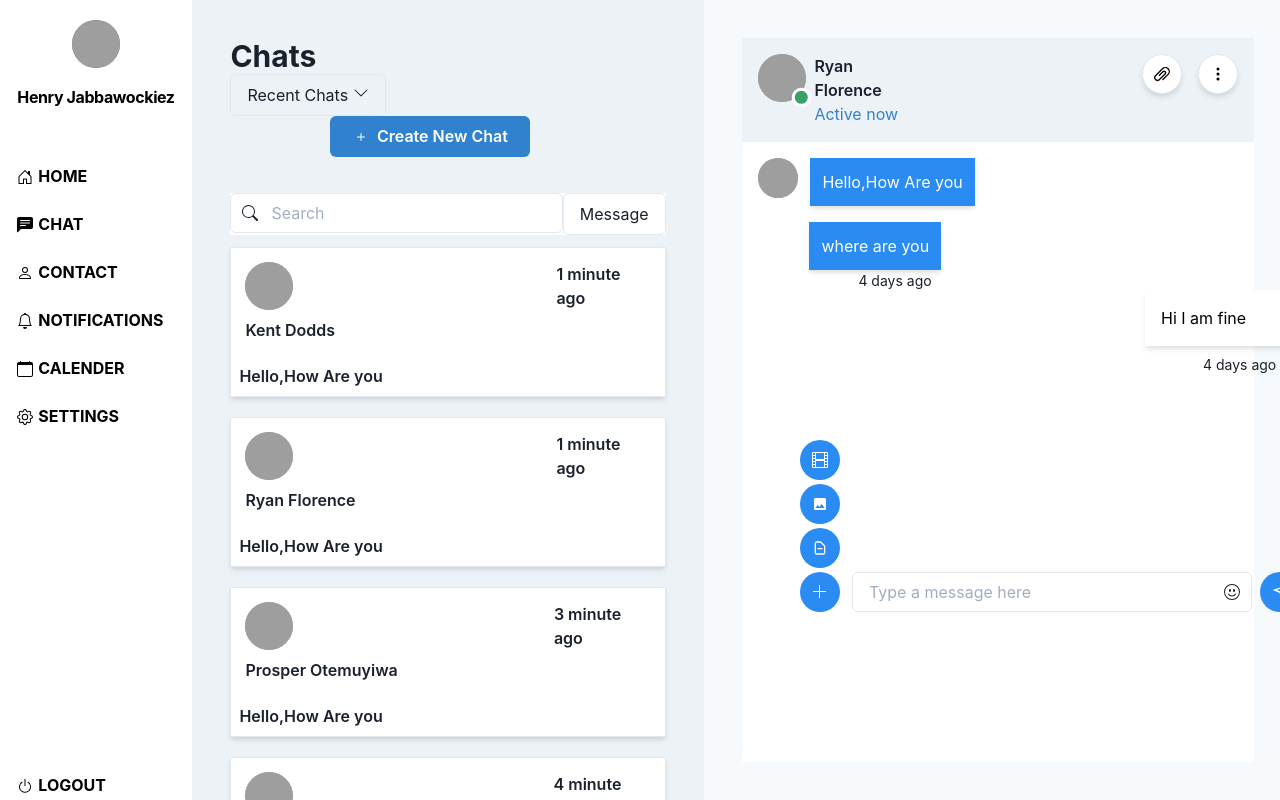
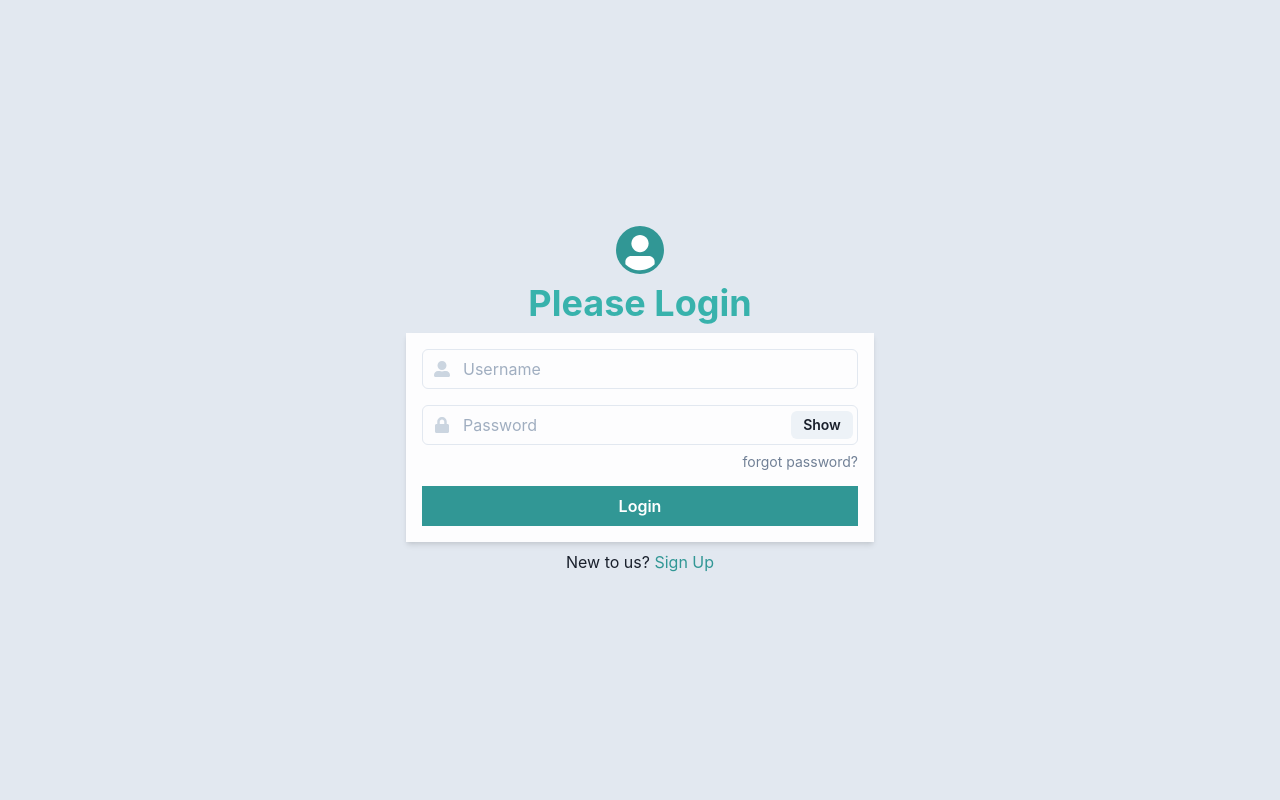
Before and after one commit to BENCYPHILIP/ChatApp, a React (Create React App) app: page / in a window 1280 px wide. Built offline with nearby package versions, Linux system fonts and the light colour scheme; grey boxes are pictures that could not be loaded.

Commit message:
login page created

```diff
--- a/package.json
+++ b/package.json
@@ -18,6 +18,7 @@
     "react": "^17.0.2",
     "react-dom": "^17.0.2",
     "react-icons": "^4.3.1",
+    "react-router-dom": "^6.2.1",
     "react-scripts": "5.0.0",
     "typescript": "^4.5.5",
     "web-vitals": "^2.1.4"
--- a/src/App.tsx
+++ b/src/App.tsx
@@ -1,8 +1,19 @@
 import './App.css';
+import {BrowserRouter as Router,Routes,Route} from 'react-router-dom'
 import Dashboard from './components/Dashboard';
+import Login from './components/Login';
+import Errorpage from './components/Errorpage'
 function App() {
   return (
-    <div><Dashboard/></div>
+    <Router>
+      <Routes>
+        <Route path="/" element={<Login/>}/>
+        <Route path="/dashboard" element={<Dashboard/>}/>
+        <Route path="*" element={<Errorpage />} />
+      </Routes>
+
+    </Router>
+
   );
 }
 
--- /dev/null
+++ b/src/components/Errorpage.tsx
@@ -0,0 +1,8 @@
+const Errorpage = () => {
+    return(
+        <div>
+            <h1 style={{color:'red',fontSize:'40px'}}>Error:page Not found</h1>
+        </div>
+    )
+}
+export default Errorpage;
--- a/src/components/Login.tsx
+++ b/src/components/Login.tsx
@@ -1,6 +1,88 @@
-
+import { Avatar, Box, Button, chakra, Flex, FormControl, FormHelperText, Heading, Input, InputGroup, InputLeftElement, InputRightElement, Link, Stack } from "@chakra-ui/react";
+import { useState } from "react";
+import { FaUserAlt, FaLock } from "react-icons/fa";
 
 const Login = () => {
+    const CFaUserAlt = chakra(FaUserAlt);
+    const CFaLock = chakra(FaLock);
+    const [showPassword, setShowPassword] = useState(false);
 
+    const handleShowClick = () => setShowPassword(!showPassword);
+   return(
+    <Flex
+    flexDirection="column"
+    width="100wh"
+    height="100vh"
+    backgroundColor="gray.200"
+    justifyContent="center"
+    alignItems="center"
+  >
+    <Stack
+      flexDir="column"
+      mb="2"
+      justifyContent="center"
+      alignItems="center"
+    >
+      <Avatar bg="teal.500" />
+      <Heading color="teal.400">Please Login</Heading>
+      <Box minW={{ base: "90%", md: "468px" }}>
+        <form>
+          <Stack
+            spacing={4}
+            p="1rem"
+            backgroundColor="whiteAlpha.900"
+            boxShadow="md"
+          >
+            <FormControl>
+              <InputGroup>
+                <InputLeftElement
+                  pointerEvents="none"
+                  children={<CFaUserAlt color="gray.300" />}
+                />
+                <Input type="text" placeholder="Username" />
+              </InputGroup>
+            </FormControl>
+            <FormControl>
+              <InputGroup>
+                <InputLeftElement
+                  pointerEvents="none"
+                  color="gray.300"
+                  children={<CFaLock color="gray.300" />}
+                />
+                <Input
+                  type={showPassword ? "text" : "password"}
+                  placeholder="Password"
+                />
+                <InputRightElement width="4.5rem">
+                  <Button h="1.75rem" size="sm" onClick={handleShowClick}>
+                    {showPassword ? "Hide" : "Show"}
+                  </Button>
+                </InputRightElement>
+              </InputGroup>
+              <FormHelperText textAlign="right">
+                <Link>forgot password?</Link>
+              </FormHelperText>
+            </FormControl>
+            <Button
+              borderRadius={0}
+              type="submit"
+              variant="solid"
+              colorScheme="teal"
+              width="full"
+            >
+              Login
+            </Button>
+          </Stack>
+        </form>
+      </Box>
+    </Stack>
+    <Box>
+      New to us?{" "}
+      <Link color="teal.500" href="#">
+        Sign Up
+      </Link>
+    </Box>
+  </Flex>
+   )
 }
 export default Login;
--- a/src/components/Messages.tsx
+++ b/src/components/Messages.tsx
@@ -7,6 +7,7 @@ import { MdInsertPhoto } from "react-icons/md";
 import { VscAdd } from "react-icons/vsc";
 import { HiOutlineDocumentRemove } from "react-icons/hi";
 import { FiSmile } from "react-icons/fi";
+
 const Messages =()=>{
 
     return (
```
Also changed, not shown: 1 other file (tests, documents, lock files or other folders).
